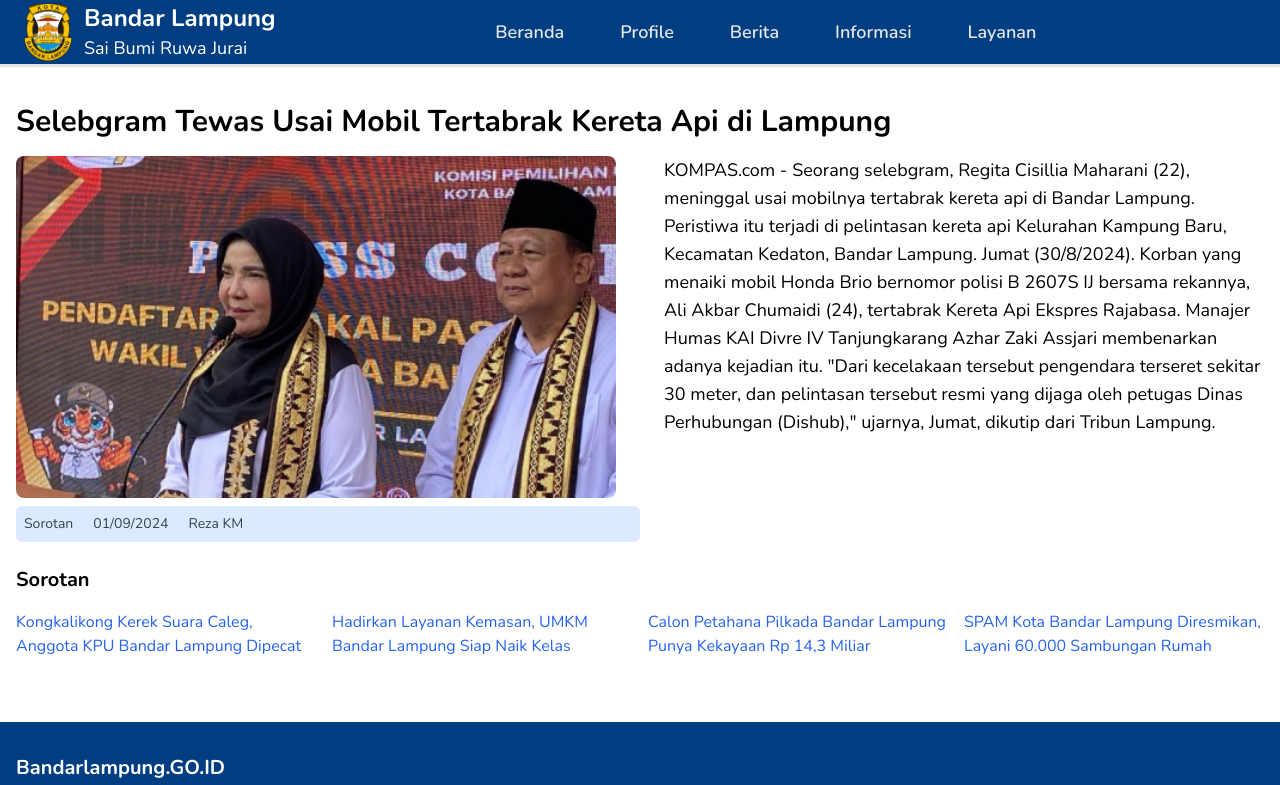
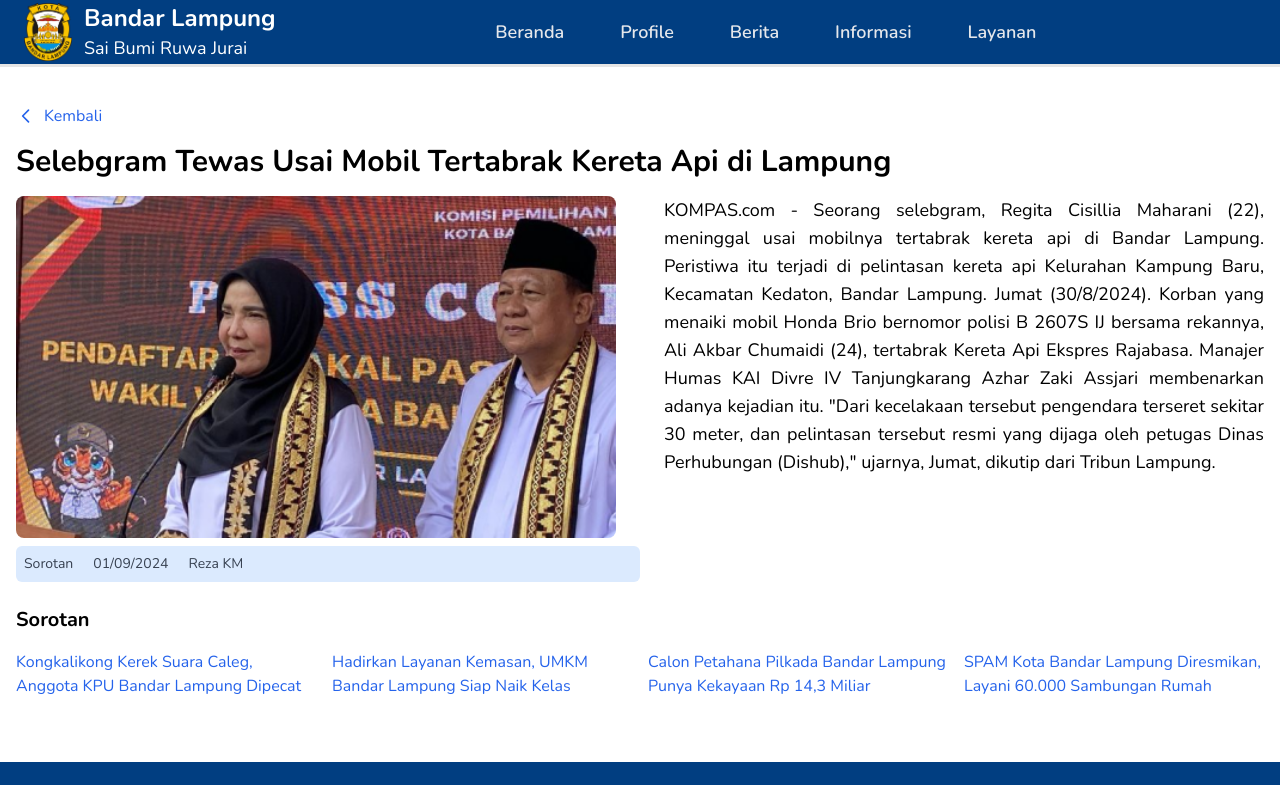
Before and after one commit to ChandraBudiWijaya/LKKMO-WEB-PEMERINTAH, a Next.js app in the folder client/: page /berita/detail-berita in a window 1280 px wide. Shown: the top 785 px of the page. Built offline with nearby package versions, Linux system fonts and the light colour scheme.

Commit message:
less lagi

```diff
--- a/client/src/app/(guest)/berita/detail-berita/page.tsx
+++ b/client/src/app/(guest)/berita/detail-berita/page.tsx
@@ -1,7 +1,8 @@
 'use client';
 
-import React, { useEffect, useState } from "react";
+import React, { useState } from "react";
 import Image from "next/image";
+import Link from "next/link";
 
 interface NewsDetail {
   id: number;
@@ -24,10 +25,29 @@ const NewsDetailPage: React.FC = () => {
   const [loading, setLoading] = useState(false);
   const [error, setError] = useState(false);
 
-  // Penggunaan data dummy, jadi tidak perlu fetching data dengan axios
-
   return (
     <div className="container mx-auto px-4 py-6">
+      {/* Tombol Back */}
+      <div className="mb-4">
+          <a href="/berita" className="text-blue-600 hover:underline flex items-center">
+            <svg
+              className="w-5 h-5 mr-2"
+              fill="none"
+              stroke="currentColor"
+              viewBox="0 0 24 24"
+              xmlns="http://www.w3.org/2000/svg"
+            >
+              <path
+                strokeLinecap="round"
+                strokeLinejoin="round"
+                strokeWidth="2"
+                d="M15 19l-7-7 7-7"
+              />
+            </svg>
+            Kembali
+          </a>
+      </div>
+
       <h1 className="text-3xl font-bold mb-4">{news?.judul}</h1>
       <div className="flex flex-col md:flex-row md:items-start">
         <div className="md:w-1/2 mb-4 md:mb-0">
@@ -52,7 +72,7 @@ const NewsDetailPage: React.FC = () => {
           </div>
         </div>
         <div className="md:w-1/2 md:pl-6">
-          <p className="text-lg">{news?.isi}</p>
+          <p className="text-lg text-justify">{news?.isi}</p>
         </div>
       </div>
       {/* Daftar berita tambahan di bawah */}
```
